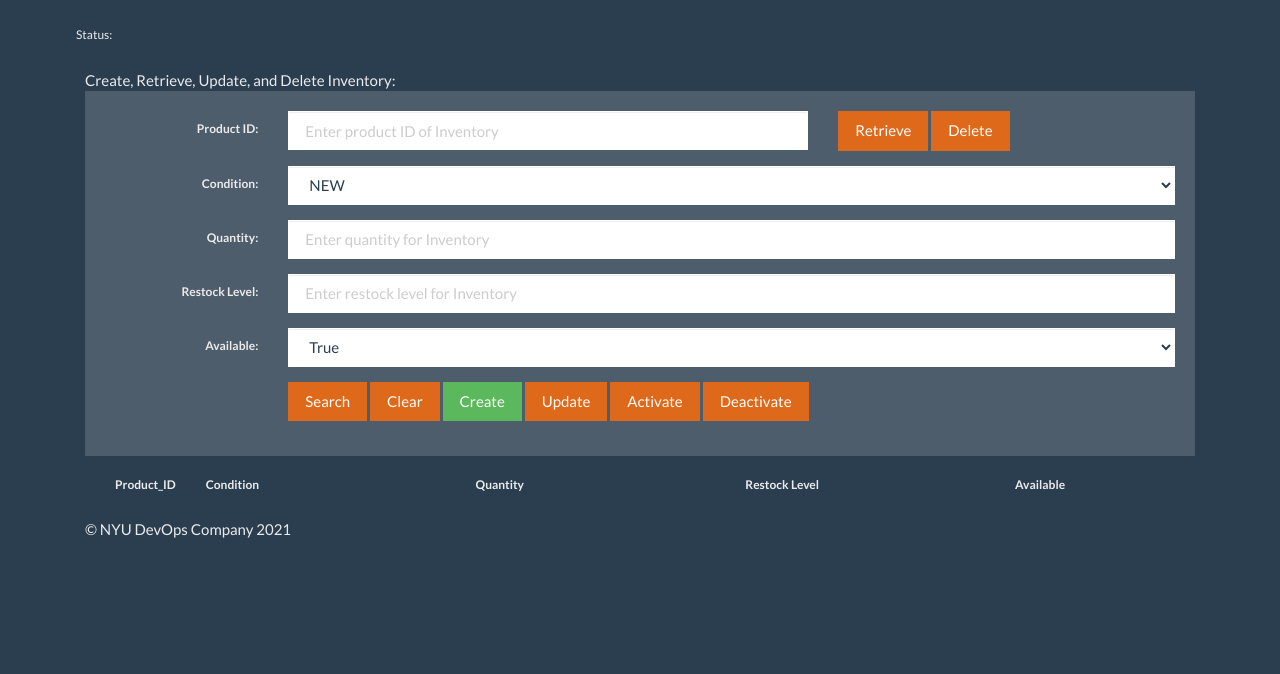
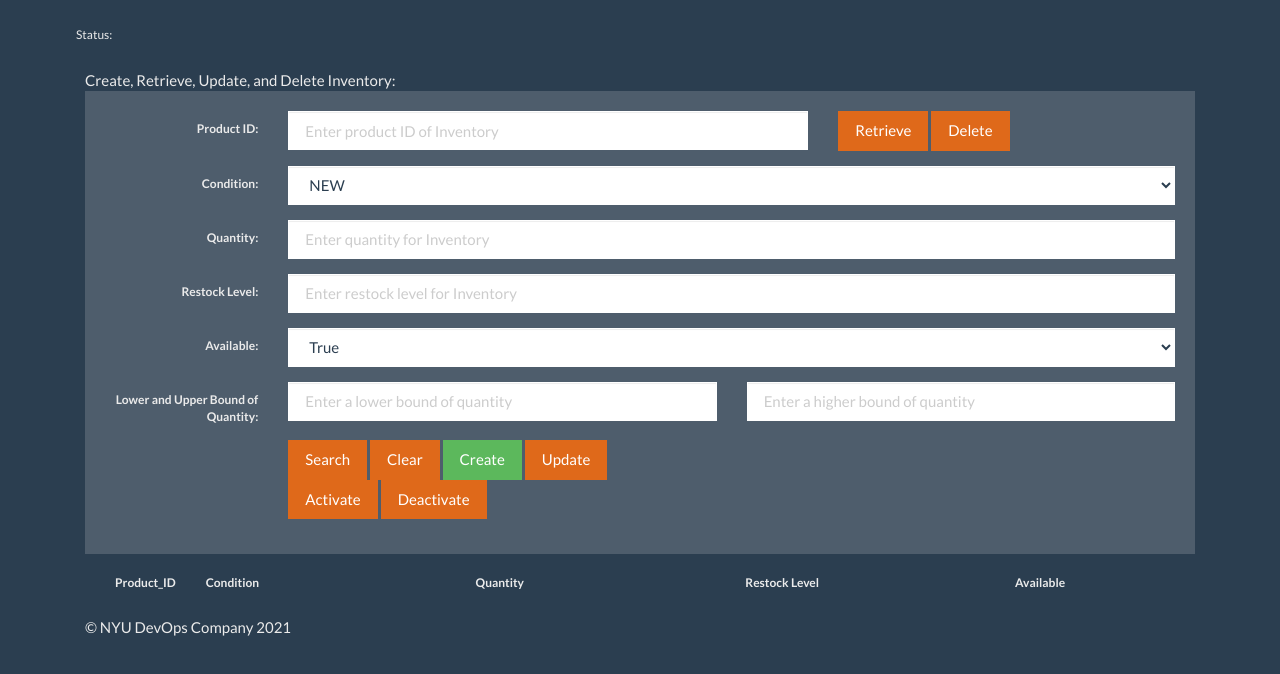
Before and after one commit to NYU-DevOps-Inventory/inventory, a plain HTML site: page service/static/index.html in a window 1280 px wide. Shown: the part 108-782 px from the top of the page. Drawn offline with Linux system fonts and the light colour scheme; files that its build step writes are made by us from their sources; files whose address does not match are found by name.

Commit message:
update index

```diff
--- a/service/static/index.html
+++ b/service/static/index.html
@@ -1,5 +1,6 @@
 <!DOCTYPE html>
 <html>
+
 <head>
   <title>Inventory Demo RESTful Service</title>
   <meta charset="utf-8" />
@@ -93,6 +94,19 @@
             </div>
           </div>
           <div class="form-group">
+            <label class="control-label col-sm-2" for="quantity_bound">
+              Lower and Upper Bound of Quantity:
+            </label>
+            <div class="col-sm-5">
+              <input type="text" class="form-control" id="inventory_quantity_low"
+                placeholder="Enter a lower bound of quantity" />
+            </div>
+            <div class="col-sm-5">
+              <input type="text" class="form-control" id="inventory_quantity_high"
+                placeholder="Enter a higher bound of quantity" />
+            </div>
+          </div>
+          <div class="form-group">
             <div class="col-sm-offset-2 col-sm-10">
               <button type="submit" class="btn btn-primary" id="search-btn">
                 Search
@@ -106,6 +120,8 @@
               <button type="submit" class="btn btn-primary" id="update-btn">
                 Update
               </button>
+            </div>
+            <div class="col-sm-offset-2 col-sm-10">
               <button type="submit" class="btn btn-primary" id="activate-btn">
                 Activate
               </button>
@@ -142,4 +158,5 @@
   </div>
   <!--/row-->
 </body>
+
 </html>
```
